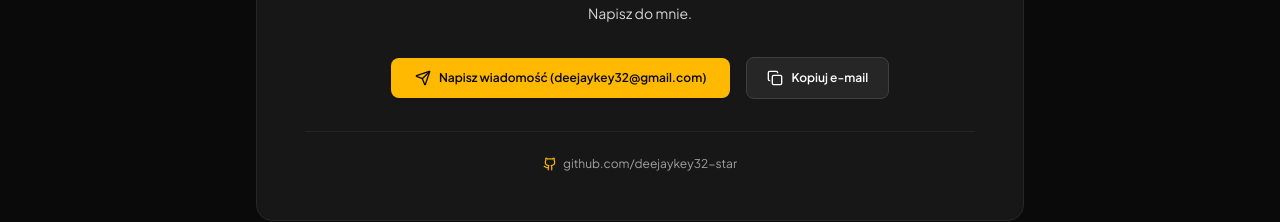
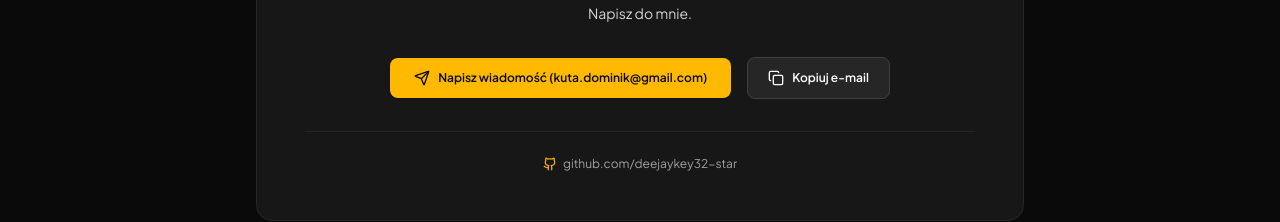
Before and after one commit to deejaykey32-star/portfolio, a React (Vite) app: page / in a window 1280 px wide. Shown: the part 10210-10432 px from the top of the page. Built offline with nearby package versions, Linux system fonts and the light colour scheme.

Commit message:
fix: update contact email to kuta.dominik@gmail.com

```diff
--- a/src/components/AboutContact.tsx
+++ b/src/components/AboutContact.tsx
@@ -4,7 +4,7 @@ import { SKILL_DOMAINS, ENGINEER_PROFILE_IMAGE } from '../data/projectsData';
 
 export const AboutContact: React.FC = () => {
   const [copiedEmail, setCopiedEmail] = useState(false);
-  const email = 'deejaykey32@gmail.com';
+  const email = 'kuta.dominik@gmail.com';
 
   const handleCopyEmail = () => {
     navigator.clipboard.writeText(email);
```
